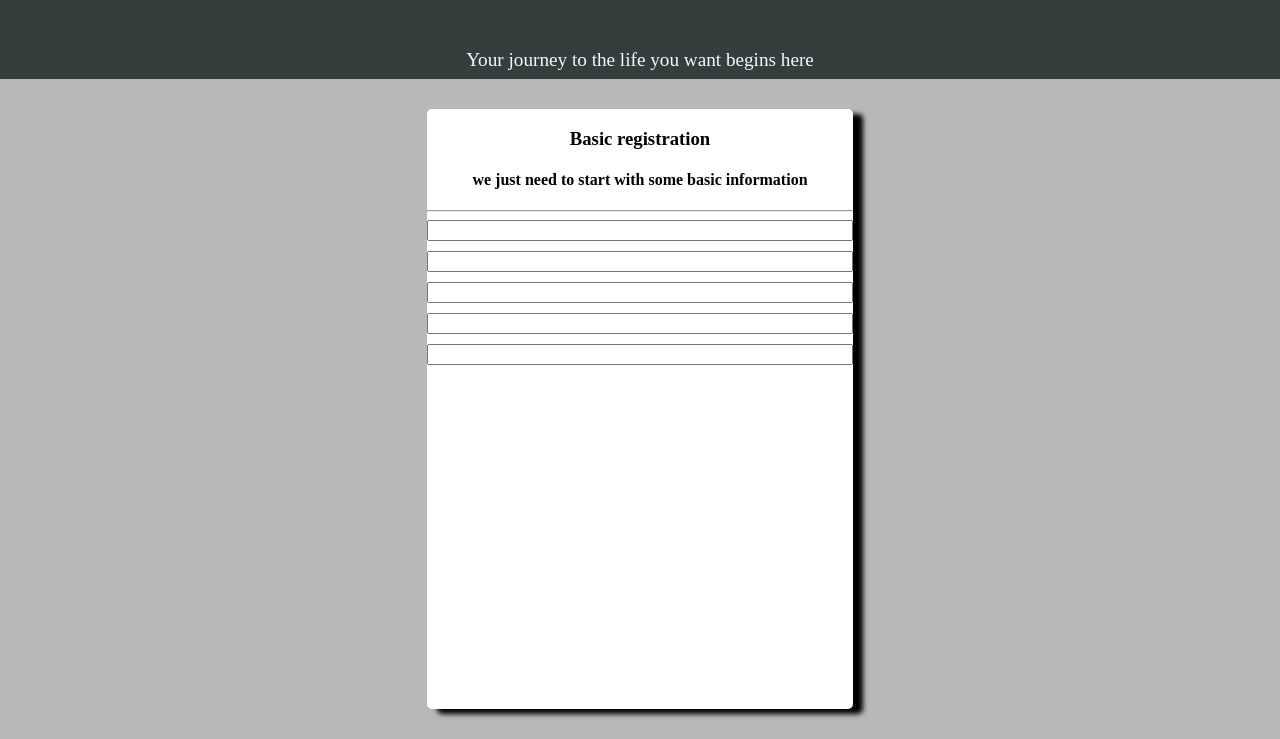
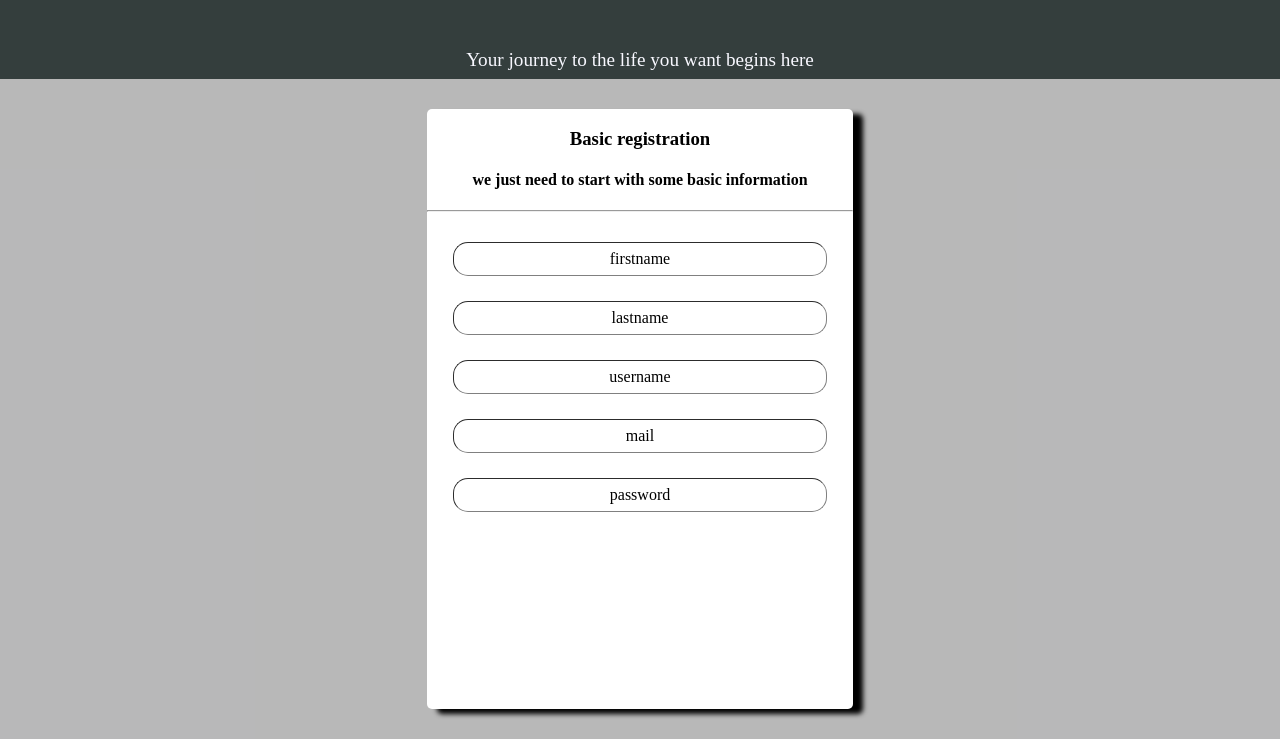
Before and after one commit to cstrayer24/myLife-landing, a plain HTML site: page register/index.html in a window 1280 px wide. Shown: the part 86-825 px from the top of the page. Drawn offline with Linux system fonts and the light colour scheme.

Commit message:
register stuff

```diff
--- /dev/null
+++ b/layout/scripts/register-scripts/touch-basic-registration.js
@@ -0,0 +1,19 @@
+const formFeilds = document.querySelectorAll(".form-feild-containe")
+
+
+console.log(formFeilds)
+formFeilds.forEach((v)=>{
+
+console.log(v.children)
+v.children[0].addEventListener("click",(e)=>{
+
+    v.children[1].click()
+
+})
+
+
+v.children[1].addEventListener("click",(e)=>{
+
+    console.log("test")
+})
+})
--- a/layout/styles/register-styles/basic-info.css
+++ b/layout/styles/register-styles/basic-info.css
@@ -52,6 +52,7 @@
   z-index: 2;
   height: calc(100% / 1.1);
   width: calc(100% / 3);
+
 }
 
 .formModal-colors {
@@ -68,3 +69,42 @@
   flex-flow: column;
   gap: 10px;
 }
+
+.form-feild-container{
+
+
+  display: flex;
+  justify-content: center;
+  margin-bottom: 15px;
+}
+
+.form-feild{
+
+
+  /* z-index: 1; */
+  width: 80%;
+  padding-left: 15px;
+  padding-right: 15px;
+  outline: none;
+
+  height: 30px;
+  border-color: gray;
+  border-width: 1px;
+  border-radius: 15px;
+}
+.form-label-pos{
+
+/* z-index: 0; */
+position: absolute;
+align-self: center;
+justify-self: center;
+cursor: text;
+  user-select: none;
+}
+
+
+.modal-head{
+
+display: block;
+  margin-bottom: 30px;
+}
--- a/register/index.html
+++ b/register/index.html
@@ -32,7 +32,7 @@
         class="w-screen mainSection-sizes mainSection-colors grid mainSection-layout"
       >
         <div class="formModal-sizing formModal-colors formModal-border">
-          <span class="w-full">
+          <span class="w-full modal-head">
             <h3 class="text-center">Basic registration</h3>
             <h4 class="text-center">
               we just need to start with some basic information
@@ -40,11 +40,27 @@
             <hr />
           </span>
           <form action="" class="reg-form-layout">
-            <input type="text" name="first_name" id="" />
-            <input type="text" name="last_name" id="" />
-            <input type="text" name="username" id="" />
-            <input type="email" name="email" id="" />
-            <input type="password" name="psswd" id="" />
+            <div class="form-feild-container">
+              <label for="first_name" class="form-label-pos">firstname</label>
+              <input type="text" name="first_name"  class="form-feild"/>
+            </div>
+            <div class="form-feild-container">
+              <label for="last_name" class="form-label-pos">lastname</label>
+              <input type="text" name="last_name"   class="form-feild"/>
+            </div>
+            <div class="form-feild-container">
+              <label for="username" class="form-label-pos">username</label>
+              <input type="text" name="username" class="form-feild" />
+            </div>
+            <div class="form-feild-container">
+              <label for="email" class="form-label-pos">mail</label>
+              <input type="email" name="email"  class="form-feild"/>
+            </div>
+
+<div class="form-feild-container">
+<label for="psswd" class="form-label-pos">password</label>
+  <input type="password" name="psswd"  class="form-feild"/>
+</div>
           </form>
         </div>
       </section>
@@ -52,5 +68,7 @@
 
     <!-- scripts -->
     <script src="../layout/scripts/handleBasicInfoSubmit.js" defer></script>
+    <script src="../layout/scripts/register-scripts/touch-basic-registration.js"></script>
+
   </body>
 </html>
```
